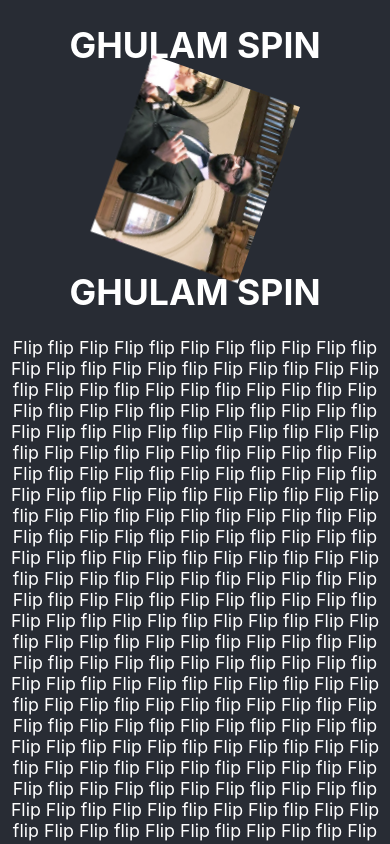
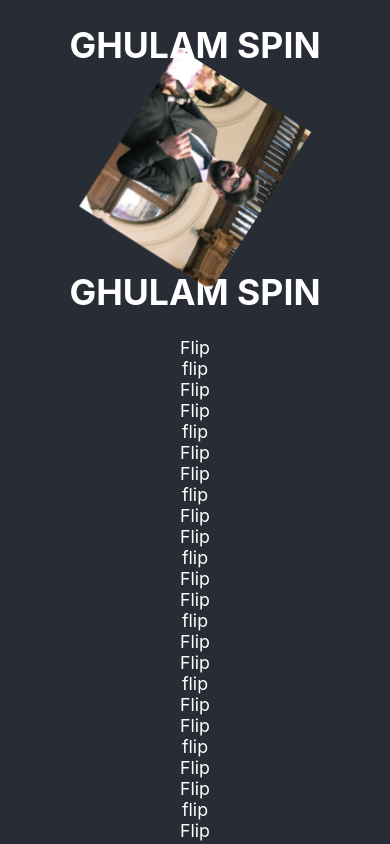
Before and after one commit to jessedxi/daily-sandbox, a React (Create React App) app: page / in a window 390 px wide. Shown: the top 844 px of the page. Built offline with nearby package versions, Linux system fonts and the light colour scheme.

Commit message:
Make flips responsive

```diff
--- a/src/components/App/App.js
+++ b/src/components/App/App.js
@@ -79,7 +79,7 @@ function App() {
        <h1>GHULAM SPIN</h1>
         <img src={logo} className="App-logo" alt="logo" />
        <h1>GHULAM SPIN</h1>
-       <span>{lottaFlips()}</span>
+       <span style={{margin: '0 500px 0 500px'}}>{lottaFlips()}</span>
       </header>
     </div>
   );
```
